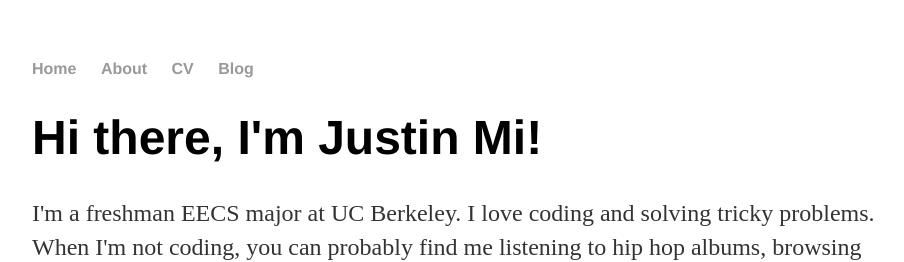
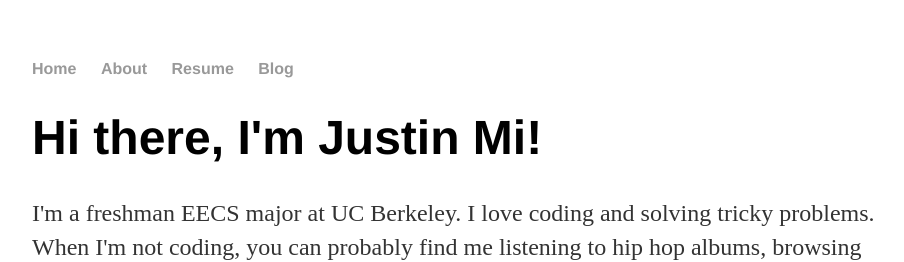
Before and after one commit to JustinMi/JustinMi.github.io, a Jekyll site: the page built from index.html, in a window 1280 px wide. Shown: the top 262 px of the page, without its empty margins (160-1064 px from the left). Built offline with Jekyll 4.4.1, drawn with Linux system fonts in a browser that asks for light colours.

Commit message:
added my resume

```diff
--- a/_layouts/default.html
+++ b/_layouts/default.html
@@ -7,10 +7,10 @@
 		<body>
 			<nav>
 	    		<ul>
-	        		<li><a href="/">Home</a></li>
-		        	<li><a href="/about">About</a></li>
-	        		<li><a href="/cv">CV</a></li>
-	        		<li><a href="/blog">Blog</a></li>
+	        		<li><a href="{{ site.baseurl }}/">Home</a></li>
+		        	<li><a href="{{ site.baseurl }}/about">About</a></li>
+	        		<li><a href="{{ site.baseurl }}/resume/Justin-Mi-Resume.pdf">Resume</a></li>
+	        		<li><a href="{{ site.baseurl }}/blog">Blog</a></li>
 	    		</ul>
 			</nav>
 			<div class="container">
```
Also changed, not shown: 9 other files.
